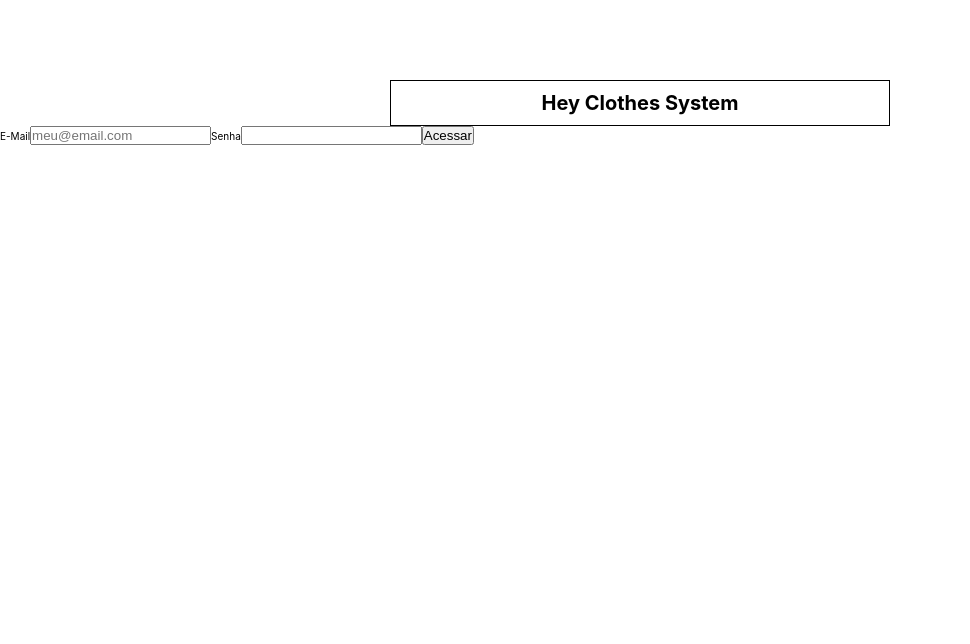
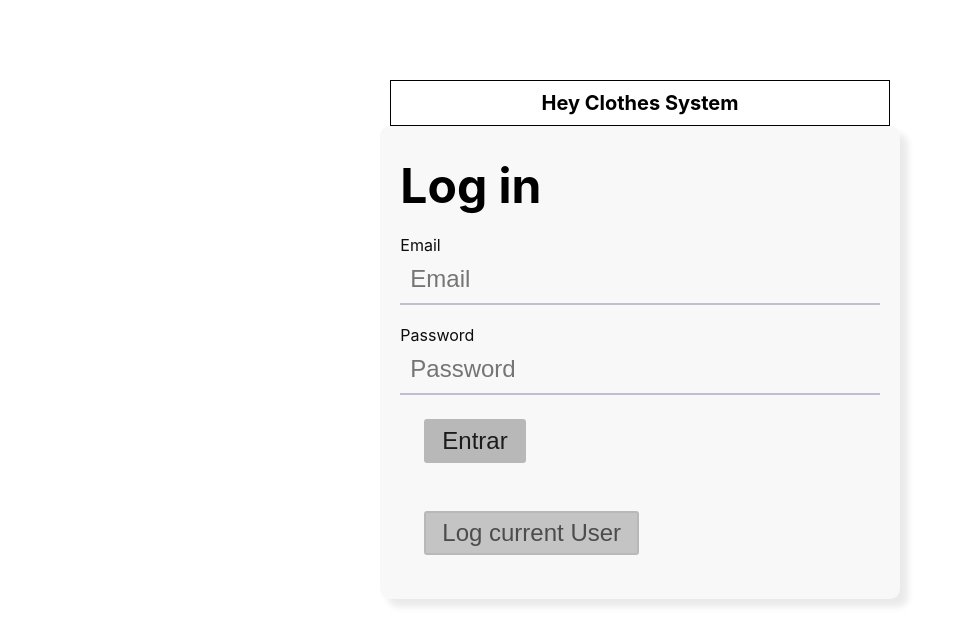
Before and after one commit to alpha-desenvolvimento/hey-clothes-client, a React (Create React App) app: page / in a window 1280 px wide. Shown: the top 644 px of the page, without its empty margins (0-970 px from the left). Built offline with nearby package versions, Linux system fonts and the light colour scheme; what webfontloader would draw is missing.

Commit message:
updated Home & Mock to help context development

```diff
--- a/src/pages/Home_PG/index.jsx
+++ b/src/pages/Home_PG/index.jsx
@@ -1,6 +1,6 @@
 import React, { useState } from "react";
 
-import AuthForm_CMP from "../../components/AuthForm_CMP";
+import LoginForm from "../../components/LoginForm_CMP";
 import "./style.scss";
 
 const Home_PG = () => {
@@ -19,7 +19,7 @@
         <h1>Hey Clothes System</h1>
       </header>
       <div>
-        <AuthForm_CMP />
+        <LoginForm />
       </div>
     </>
   );
--- a/src/pages/Mock_PG/index.jsx
+++ b/src/pages/Mock_PG/index.jsx
@@ -1,9 +1,12 @@
-import React from "react";
+import React, { useContext } from "react";
 import { useHistory, Link } from "react-router-dom";
+import { AuthContext } from "../../AuthContext";
 
 import "./style.scss";
 
 const Mock_PG = (props) => {
+  const { currentUser, setCurrentUser } = useContext(AuthContext);
+
   return (
     <>
       <header>
@@ -15,6 +18,9 @@
           <Link to="/">Home</Link>
         </li>
       </ul>
+      <button onClick={() => {console.log(currentUser)}}>Log current User</button>
+      <button onClick={() => {setCurrentUser({token: "token ai"})}}>set current User</button>
+      <button onClick={() => {setCurrentUser(null)}}>empty current User</button>
     </>
   );
 };
```
